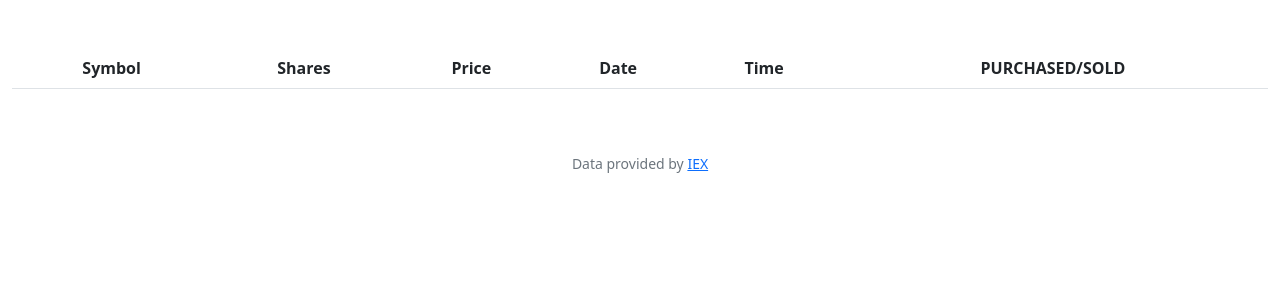
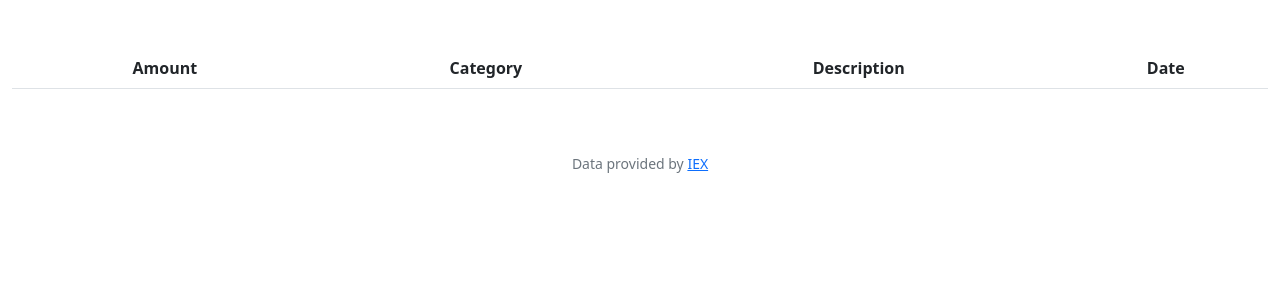
Before and after one commit to nimravid/finalproject, a Flask app: page /main in a window 1280 px wide. Shown: the part 76-376 px from the top of the page. Run offline with Flask 2, Linux system fonts and the light colour scheme; a user stored in the database is signed in; data that the repository does not hold is empty; some libraries are stand-ins or nearby versions.

Commit message:
Fri, Dec 2, 2022, 3:01 AM +00:00

```diff
--- a/app.py
+++ b/app.py
@@ -269,9 +269,9 @@ def register():
         return render_template("register.html")
 
 
-@app.route("/sell", methods=["GET", "POST"])
+@app.route("/main", methods=["GET", "POST"])
 @login_required
-def sell():
+def main():
     """Sell shares of stock"""
     if request.method == "POST":
         # Return apology if stock symbol input is blank
@@ -323,4 +323,4 @@ def sell():
         # Specify what the options for stocks are
         stocks = db.execute("SELECT symbol FROM transactions WHERE user_id = ?", session["user_id"])
 
-        return render_template("sell.html", stocks=stocks)
+        return render_template("main.html", stocks=stocks)
--- a/templates/history.html
+++ b/templates/history.html
@@ -7,12 +7,10 @@
 {% block main %}
     <table class="table">
         <tr>
-            <th>Symbol</th>
-            <th>Shares</th>
-            <th>Price</th>
+            <th>Amount</th>
+            <th>Category</th>
+            <th>Description</th>
             <th>Date</th>
-            <th>Time</th>
-            <th>PURCHASED/SOLD</th>
         </tr>
         <tbody>
             {% for stock in symbols %}
--- a/templates/main.html
+++ b/templates/home.html
@@ -1,4 +1,6 @@
 <!DOCTYPE html>
+<html>
+    <!DOCTYPE html>
     <html>
     <head>
     <meta name="viewport" content="width=device-width, initial-scale=1.0">
@@ -178,5 +180,4 @@
     document.addEventListener("click", closeAllSelect);
     </script>
 </body>
-
 </html>
```
Also changed, not shown: 1 other file.
